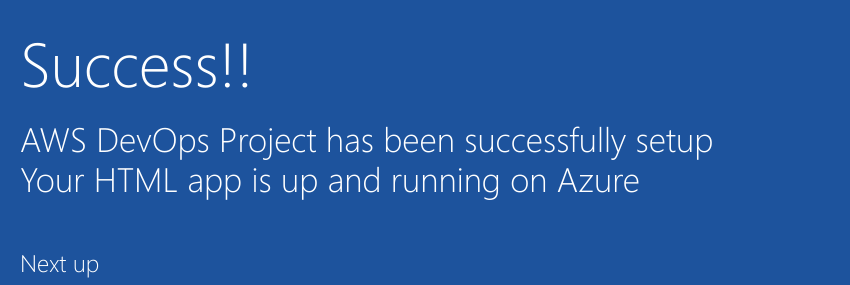
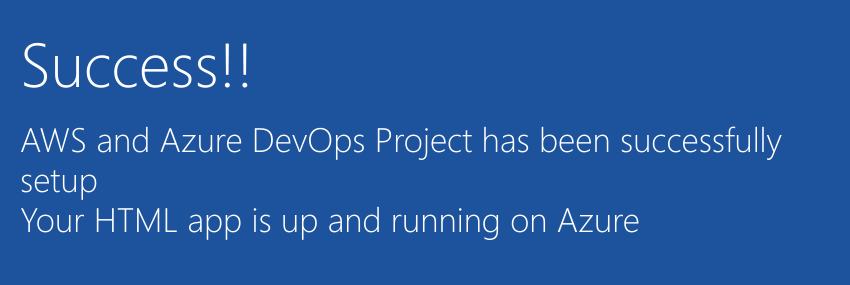
Before and after one commit to PratisthaMukherjee/gitcodepractice, a plain HTML site: page sample-project/index.html in a window 1280 px wide. Shown: the part 352-637 px from the top of the page, 205-1055 px from the left. Drawn offline with Linux system fonts and the light colour scheme.

Commit message:
updated index.html

```diff
--- a/sample-project/index.html
+++ b/sample-project/index.html
@@ -19,7 +19,7 @@
         </div>
             <div class="content-body">
                 <div class="success-text">Success!!</div>
-                <div class="description line-1"> AWS DevOps Project has been successfully setup</div>
+                <div class="description line-1"> AWS and Azure DevOps Project has been successfully setup</div>
                 <div class="description line-2"> Your HTML app is up and running on Azure</div>
                 <div class="next-steps-container">
                     <div class="next-steps-header">Next up</div>
```
